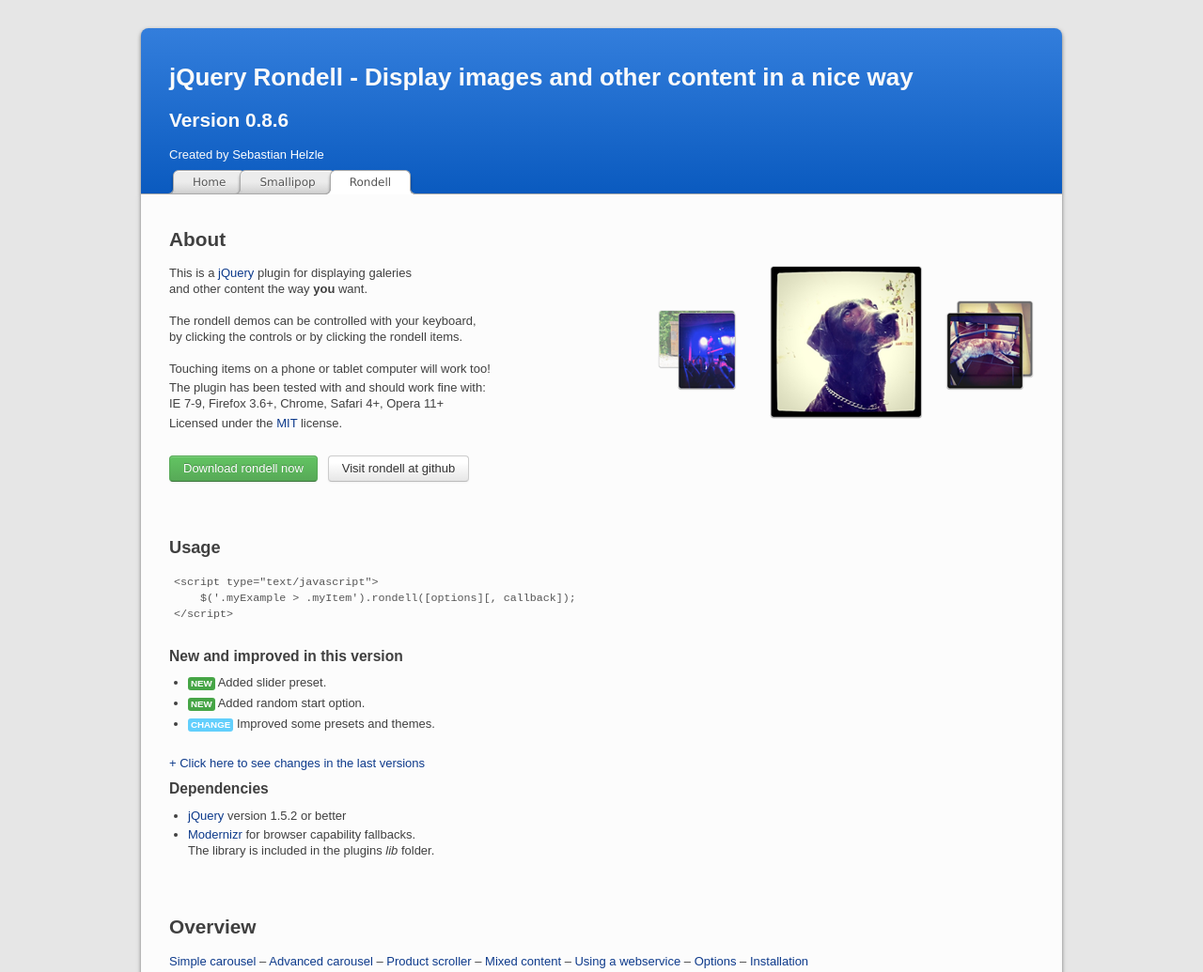
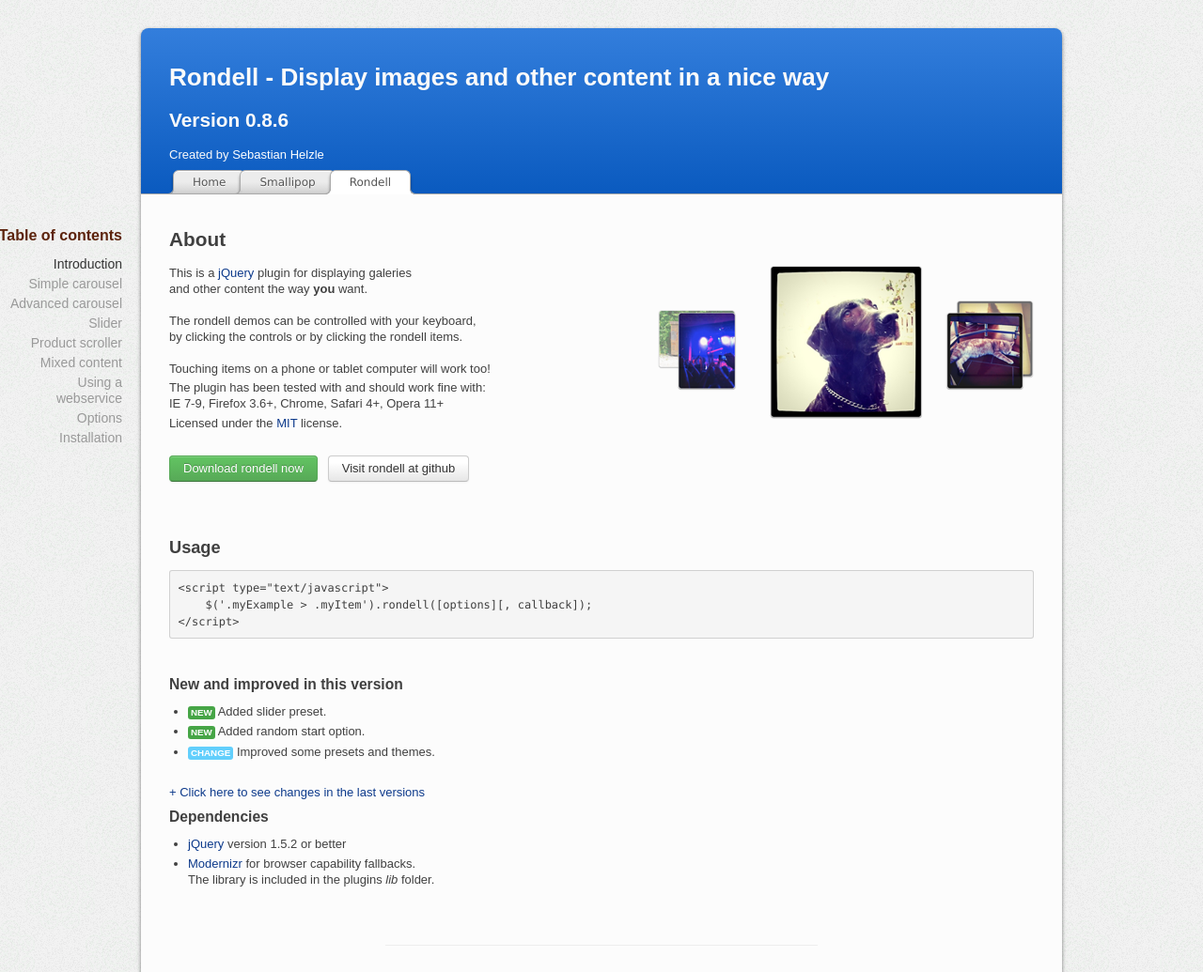
Before and after one commit to Sebobo/jquery.rondell, a website: page index.html in a window 1280 px wide. Shown: the top 1035 px of the page at 94% size. Drawn offline with Linux system fonts and the light colour scheme.

Commit message:
Table of contents is now a floating menu. Moved js helpers to own file. Moved more css stuff to base.scss. Added background pattern.

```diff
--- a/index.html
+++ b/index.html
@@ -12,7 +12,7 @@
     <body>
         <div class="pageHeader hasShadow">
 
-            <h1 id="docustart">jQuery Rondell - Display images and other content in a nice way</h1>
+            <h1 id="docustart">Rondell - Display images and other content in a nice way</h1>
 
             <h3>Version 0.8.6</h3>
             <p>
@@ -24,9 +24,25 @@
                 <li class="selected"><a href="/jquery.rondell" title="jQuery rondell - A graphical plugin">Rondell</a></li>
             </ul>
         </div>
+
+        <div class="side-menu">
+            <h2>Table of contents</h2>
+            <ul>
+                <li><a class="scrollToId" href="#introduction">Introduction</a></li>
+                <li><a class="scrollToId" href="#gallerydemosimple">Simple carousel</a></li>
+                <li><a class="scrollToId" href="#gallerydemo">Advanced carousel</a></li>
+                <li><a class="scrollToId" href="#sliderdemo">Slider</a></li>
+                <li><a class="scrollToId" href="#productsdemo">Product scroller</a></li>
+                <li><a class="scrollToId" href="#stuffdemo">Mixed content</a></li>
+                <li><a class="scrollToId" href="#wookmark">Using a webservice</a></li>
+                <li><a class="scrollToId" href="#options">Options</a></li>
+                <li><a class="scrollToId" href="#installation">Installation</a></li>
+            </ul>
+        </div>
+
         <div class="page hasShadow">
 
-            <h3>About</h3>
+            <h3 id="introduction">About</h3>
 
             <img src="images/preview.png" class="floatRight" alt="Rondell preview" />
 
@@ -155,19 +171,6 @@
             </div>
 
             <br class="clear"/>
-            <br/>
-            <br/>
-
-            <h3>Overview</h3>
-            <p>
-                <a class="scrollToId" href="#gallerydemosimple">Simple carousel</a> &ndash;
-                <a class="scrollToId" href="#gallerydemo">Advanced carousel</a> &ndash;
-                <a class="scrollToId" href="#productsdemo">Product scroller</a> &ndash;
-                <a class="scrollToId" href="#stuffdemo">Mixed content</a> &ndash;
-                <a class="scrollToId" href="#wookmark">Using a webservice</a> &ndash;
-                <a class="scrollToId" href="#options">Options</a> &ndash;
-                <a class="scrollToId" href="#installation">Installation</a>
-            </p>
 
             <hr id="gallerydemosimple"/>
 
@@ -1262,31 +1265,9 @@
                         }
                     }
                 });
-
-                $('.collapsor').click(function(e) {
-                    e.preventDefault();
-                    var self = $(this);
-                    self.slideUp(300, function() {
-                        $(self.attr('href')).slideDown(300);
-                    });
-                });
-
-                $('.showCode').fancybox({
-                    scrolling: 'no',
-                    padding: 10,
-                    titleShow: false,
-                    autoDimensions: true,
-                    overlayColor: '#333'
-                });
-
-                $('.scrollToId').click(function(e) {
-                    e.preventDefault();
-                    $('html, body').animate({
-                        scrollTop: $($(this).attr('href')).offset().top
-                    }, 800, 'swing');
-                });
             });
         </script>
+        <script type="text/javascript" src="lib/demohelpers.js"></script>
         <script type="text/javascript">
             var hostname = document.location.hostname;
             if (hostname && (hostname.indexOf('github') >= 0 || hostname.indexOf('sebastianhelzle') >= 0)) {
--- /dev/null
+++ b/lib/demohelpers.js
@@ -0,0 +1,77 @@
+/* General demo helpers */
+$(function() {
+    // Floating side menu
+    var sideMenu = $(".side-menu"),
+        sideMenuItems = $("a", sideMenu),
+        sideMenuMinY = $(".page").position().top,
+        lastSideMenuY = -1,
+        currentSideMenuItem = 0;
+
+    $(window).scroll(function(e) {
+        var scrollY = $(document).scrollTop();
+
+        if (scrollY == lastSideMenuY)
+            return;
+
+        lastSideMenuY = scrollY;
+
+        // Move floating menu
+        if (scrollY > sideMenuMinY) {
+            sideMenu.css({
+                position: "fixed",
+                top: 0
+            });
+        } else {
+            sideMenu.css({
+                position: "absolute",
+                top: sideMenuMinY
+            });
+        }
+
+        // Check where we are in the document
+        var currentItem = 0, itemY = 0;
+        for (var i = 0; i < sideMenuItems.length; i++) {
+            itemY = $(sideMenuItems.eq(i).attr("href")).position().top;
+            if (itemY < scrollY)
+                currentItem = i;
+            else
+                break;
+        }
+
+        // Switch current menu item
+        if (currentSideMenuItem != currentItem) {
+            currentSideMenuItem = currentItem;
+
+            // Remove current class from inactive items
+            sideMenuItems.not(":eq(" + currentItem + ")").removeClass("current");
+            // Highlight current item
+            sideMenuItems.eq(currentItem).addClass("current");
+        }
+    }).trigger("scroll");
+
+    // Collapsable contentelements
+    $('.collapsor').click(function(e) {
+        e.preventDefault();
+        var self = $(this);
+        self.slideUp(300, function() {
+            $(self.attr('href')).slideDown(300);
+        });
+    });
+
+    // Code popup via fancybox
+    $('.showCode').fancybox({
+        scrolling: 'no',
+        padding: 10,
+        titleShow: false,
+        autoDimensions: true,
+        overlayColor: '#333'
+    });
+
+    // Smooth scroller for menu
+    $('.scrollToId').click(function(e) {
+        e.preventDefault();
+        $('html, body').animate({
+            scrollTop: $($(this).attr('href')).offset().top
+        }, 800, 'swing');
+    });
+});
--- a/scss/_base.scss
+++ b/scss/_base.scss
@@ -4,6 +4,7 @@
 
 // Base
 $basefont:          13px;
+$baseline:          18px;
 
 // Links
 $linkColor:         #0069d6;
@@ -45,6 +46,23 @@
   &.notice    { background-color: lighten($blue, 25%); }
 }
 .borderradius .label { @include rounded(3px); }
+
+// Basic stuff
+.clear {
+  clear: both;
+}
+.relative {
+  position: relative;
+}
+.centered {
+  margin: 0 auto;
+}
+.floatLeft {
+  float: left;
+}
+.floatRight {
+  float: right;
+}
 
 
 // Tabs
@@ -308,7 +326,6 @@
   }
 }
 
-
 // Columns
 .column {
   float: left;
@@ -332,3 +349,35 @@
 .size2of3 {
   width: 66.76%;
 }
+
+// Inline and block code styles
+code, pre {
+  padding: 0 3px 2px;
+  font-family: Monaco, Andale Mono, Courier New, monospace;
+  font-size: 12px;
+}
+.borderradius {
+  code, pre {
+    @include rounded(3px);
+  }
+}
+code {
+  background-color: lighten($orange, 40%);
+  color: rgba(0,0,0,.75);
+  padding: 1px 3px;
+}
+pre {
+  background-color: #f5f5f5;
+  display: block;
+  padding: ($baseline - 1) / 2;
+  margin: 0 0 $baseline;
+  line-height: $baseline;
+  font-size: 12px;
+  border: 1px solid #ccc;
+  white-space: pre;
+  white-space: pre-wrap;
+  word-wrap: break-word;
+}
+.rgba pre {
+  border-color: rgba(0, 0, 0, .15);
+}
--- a/scss/screen.scss
+++ b/scss/screen.scss
@@ -2,6 +2,10 @@
 @import "base";
 
 /* Demo css */
+
+html {
+  background-image: url('../images/bg.png');
+}
 
 body {
   height: 100%;
@@ -27,8 +31,6 @@
 h3 { font-size: 1.6em; }
 h4 { font-size: 1.4em; }
 h5 { font-size: 1.2em; }
-
-code, pre { color: #555; padding:5px; font-size:0.9em; }
 
 .collapsor { }
 .collapsible { display:none; }
@@ -71,12 +73,7 @@
   }
 }
 
-.clear { clear: both; }
-.relative { position: relative; }
 .hasBorder { border: 4px solid #fff; }
-.centered { margin: 0 auto; }
-.floatLeft { float: left; }
-.floatRight { float: right; }
 
 .boxshadow.rgba .hasShadow { @include boxshadow(0 2px 4px rgba(0, 0, 0, 0.5)); }
 
@@ -146,6 +143,46 @@
   }
 }
 
+/*
+ * Sidemenu
+ */
+.side-menu {
+  position: fixed;
+  top: 0;
+  left: 50%;
+  margin-left: -(460 + 130 + 2 * 30px);
+  padding-top: 30px;
+  text-align: right;
+  width: 140px;
+  font-size: 14px;
+  z-index: 9999;
+
+  h2 {
+    color: #5C230C;
+    font-size: 16px;
+  }
+
+  ul {
+
+  }
+
+  li {
+    list-style-type: none;
+    a {
+      color: #999;
+
+      &:hover {
+        color: #333;
+        text-decoration: underline;
+      }
+
+      &.current {
+        color: #333;
+      }
+    }
+  }
+}
+
 /* fancybox */
 #fancybox-wrap,
 #fancybox-overlay,
```
Also changed, not shown: css/screen.css, images/bg.png (added).
